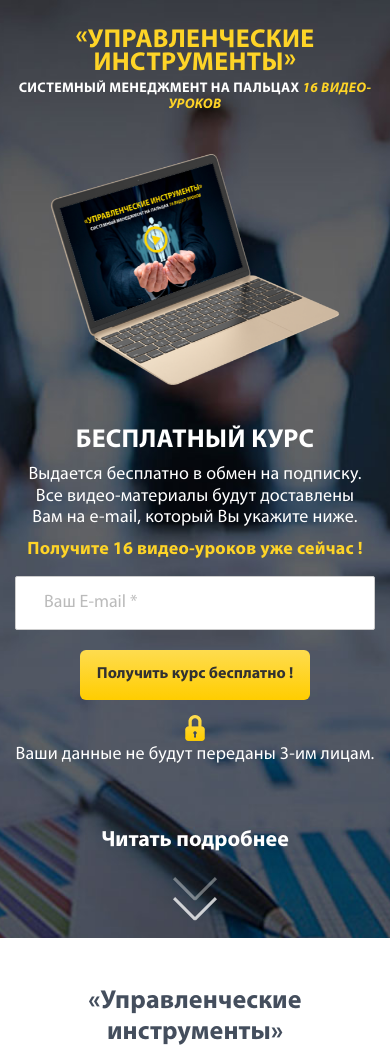
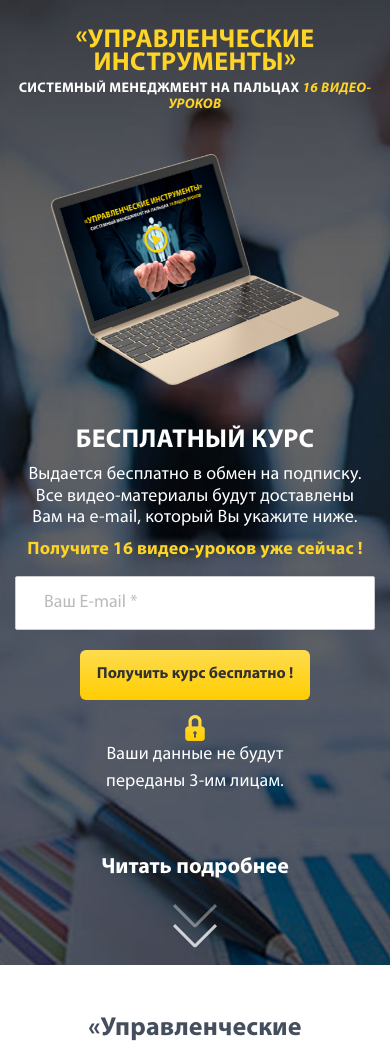
Before and after one commit to OlehMiha/Landing_MANAGEMENT-INSTRUMENTS, a PHP site: page / in a window 390 px wide. Shown: the top 1045 px of the page. Run offline with PHP 8.4, Linux system fonts and the light colour scheme; some libraries are stand-ins or nearby versions.

Commit message:
07.05.18 - v2

```diff
--- a/css/media-queries.css
+++ b/css/media-queries.css
@@ -152,6 +152,8 @@
     }
     .u_data {
         padding: 0px;
+        max-width: 230px;
+        margin: 0 auto;
     }
 }
 @media only screen and (max-width: 440px) {
```
